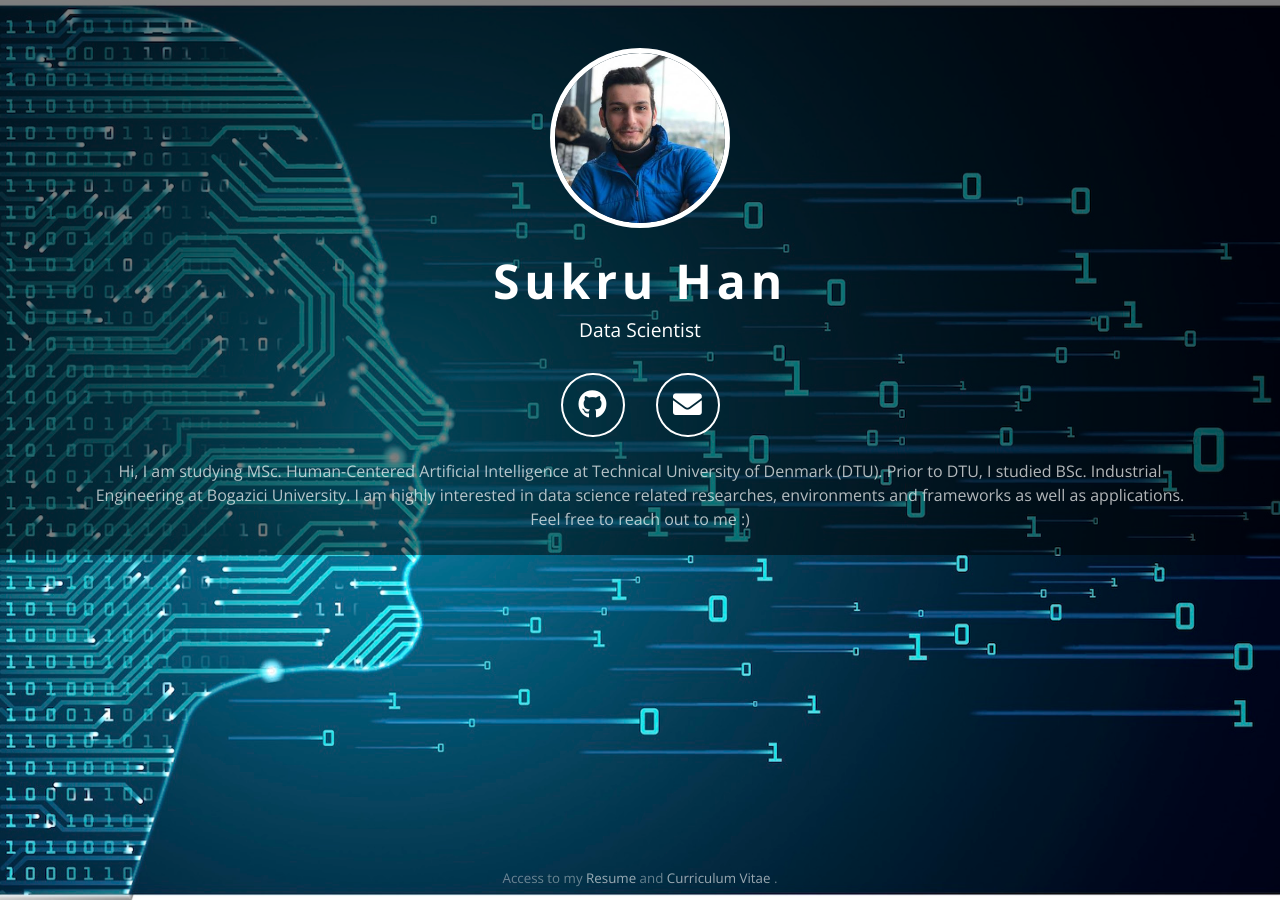
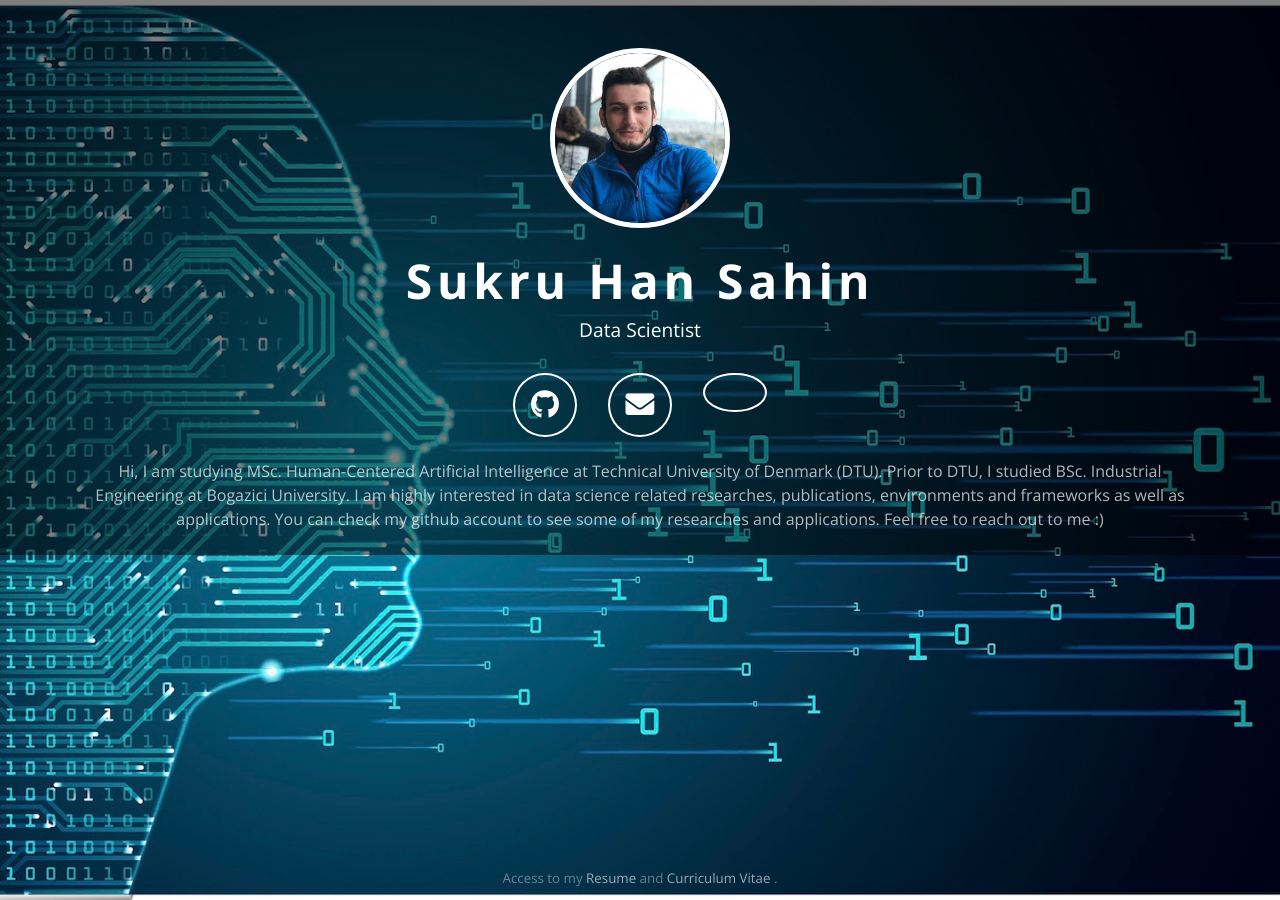
Before and after one commit to SukruHan/SukruHan.github.io, a Jekyll site: the page built from index.html, in a window 1280 px wide. Built offline with Jekyll 4.4.1, drawn with Linux system fonts in a browser that asks for light colours; nearby versions of some CDN libraries; comment, search, counter and statistics services are not loaded.

Commit message:
Update - Personal Website

```diff
--- a/_config.yml
+++ b/_config.yml
@@ -12,7 +12,7 @@
 # When modifying this file, take care to preserve the indentation. This is YAML ...
 
 # Main Headline, name required, subtitle optional
-name: Sukru Han
+name: Sukru Han Sahin
 #subtitle:
 subtitle: Data Scientist
 
@@ -72,11 +72,15 @@
       show: true
       href: mailto:sukruhansahin@gmail.com
       icon: fas fa-envelope
-
+  - CV:
+      name: CV
+      show: true
+      href: https://github.com/SukruHan/SukruHan.github.io/blob/main/ResumeCV/CV_Sukru_Han_Sahin.pdf
+      icon: fas fa-cv
 # Extra HTML which will be displayed below the links. Keep it short. Leave empty to disable.
 #extra_html:
 extra_html: >
     Hi, I am studying MSc. Human-Centered Artificial Intelligence at Technical University of Denmark (DTU).
-    Prior to DTU, I studied BSc. Industrial Engineering at Bogazici University. I am highly interested in data science related researches, environments and frameworks as well as applications. Feel free to reach out to me :)
+    Prior to DTU, I studied BSc. Industrial Engineering at Bogazici University. I am highly interested in data science related researches, publications, environments and frameworks as well as applications. You can check my github account to see some of my researches and applications. Feel free to reach out to me :)
 
 #EOF
--- a/index.html
+++ b/index.html
@@ -99,8 +99,8 @@
 </div>
 
 <footer><div class="container"><div class="row">
-    <div class="col text-center">Access to my <a href="https://github.com/SukruHan/SukruHan.github.io/blob/main/ResumeCV/Resume_Sukru_Han_Sahin.pdf">Resume</a>
-    and <a href="https://github.com/SukruHan/SukruHan.github.io/blob/main/ResumeCV/CV_Sukru_Han_Sahin.pdf">Curriculum Vitae</a>  .</div>
+    <div class="col text-center">Access to my <a href="https://github.com/SukruHan/SukruHan.github.io/blob/main/ResumeCV/Resume_Sukru_Han_Sahin.pdf" download>Resume</a>
+    and <a href="https://github.com/SukruHan/SukruHan.github.io/blob/main/ResumeCV/CV_Sukru_Han_Sahin.pdf" download>Curriculum Vitae</a>  .</div>
 </div></div></footer>
 
 </body>
```
Also changed, not shown: 2 other files.
